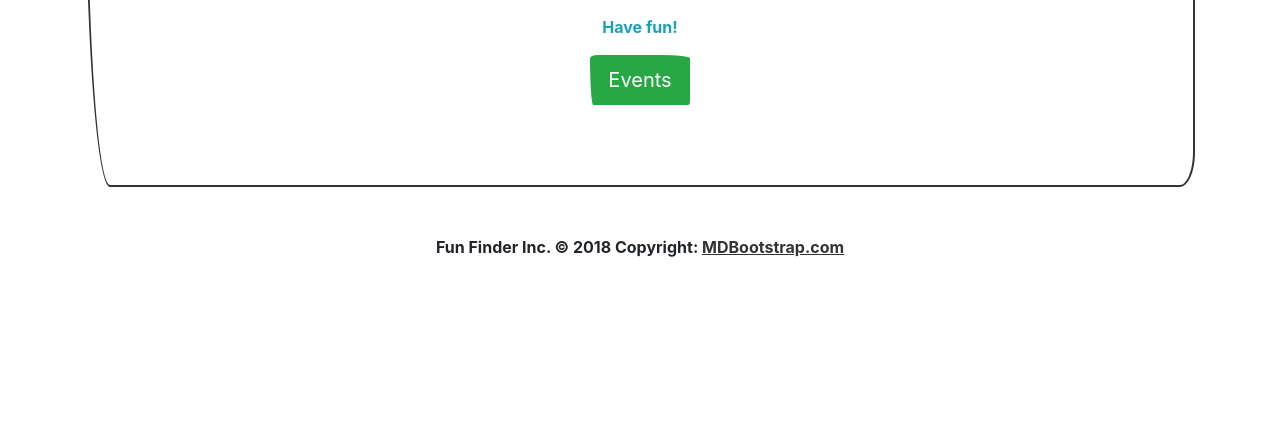
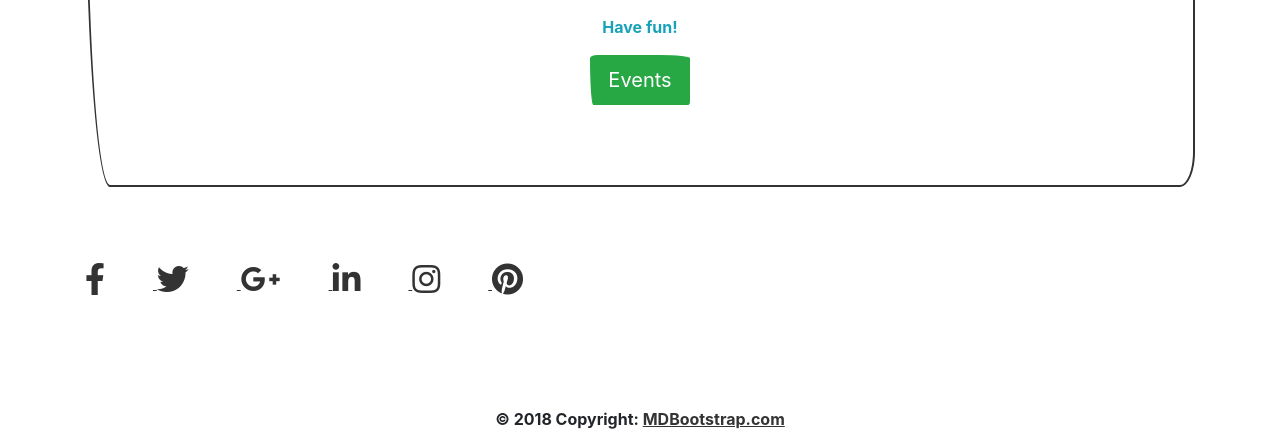
Before and after one commit to stasi815/Fun_Finder, a Flask app: page / in a window 1280 px wide. Shown: the part 860-1307 px from the top of the page. Before the commit the page ends 1117 px from the top, so only its background shows below. Run offline with Flask 2, Linux system fonts and the light colour scheme; some libraries are stand-ins or nearby versions; some web fonts are replaced.

Commit message:
added social media icons

```diff
--- a/templates/base.html
+++ b/templates/base.html
@@ -5,6 +5,7 @@
     <meta charset='utf-8'>
     <title>Fun Finder</title>
     <link rel='stylesheet' href='https://bootswatch.com/4/sketchy/bootstrap.min.css'>
+    <link href="https://use.fontawesome.com/releases/v5.11.2/css/all.css" rel="stylesheet" />
 
 </head>
 <body>
--- a/templates/partials/footer.html
+++ b/templates/partials/footer.html
@@ -1,9 +1,55 @@
+<!-- Footer -->
+<footer class="page-footer font-small cyan darken-3">
 
-<footer class="page-footer">
-  <!-- Copyright -->
-  <div class="footer-copyright text-center py-3">Fun Finder Inc. © 2018 Copyright:
-    <a href="https://mdbootstrap.com/education/bootstrap/"> MDBootstrap.com</a>
-  </div>
-  <!-- Copyright -->
+        <!-- Footer Elements -->
+        <div class="container">
 
-</footer>
+          <!-- Grid row-->
+          <div class="row">
+
+            <!-- Grid column -->
+            <div class="col-md-12 py-5">
+              <div class="mb-5 flex-center">
+
+                <!-- Facebook -->
+                <a class="fb-ic">
+                  <i class="fab fa-facebook-f fa-lg white-text mr-md-5 mr-3 fa-2x"> </i>
+                </a>
+                <!-- Twitter -->
+                <a class="tw-ic">
+                  <i class="fab fa-twitter fa-lg white-text mr-md-5 mr-3 fa-2x"> </i>
+                </a>
+                <!-- Google +-->
+                <a class="gplus-ic">
+                  <i class="fab fa-google-plus-g fa-lg white-text mr-md-5 mr-3 fa-2x"> </i>
+                </a>
+                <!--Linkedin -->
+                <a class="li-ic">
+                  <i class="fab fa-linkedin-in fa-lg white-text mr-md-5 mr-3 fa-2x"> </i>
+                </a>
+                <!--Instagram-->
+                <a class="ins-ic">
+                  <i class="fab fa-instagram fa-lg white-text mr-md-5 mr-3 fa-2x"> </i>
+                </a>
+                <!--Pinterest-->
+                <a class="pin-ic">
+                  <i class="fab fa-pinterest fa-lg white-text fa-2x"> </i>
+                </a>
+              </div>
+            </div>
+            <!-- Grid column -->
+
+          </div>
+          <!-- Grid row-->
+
+        </div>
+        <!-- Footer Elements -->
+
+        <!-- Copyright -->
+        <div class="footer-copyright text-center py-3">© 2018 Copyright:
+          <a href="https://mdbootstrap.com/education/bootstrap/"> MDBootstrap.com</a>
+        </div>
+        <!-- Copyright -->
+
+      </footer>
+      <!-- Footer -->
```
